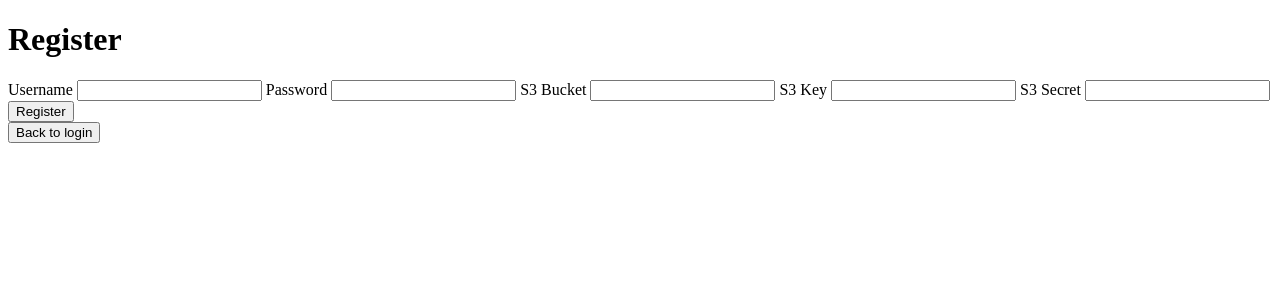
After one commit to jgaye/FlaskDocManager, a Flask app: template templates/register.html in a window 1280 px wide. The commit adds this page. Shown: the top 300 px of the page. Run offline with Flask 2, Linux system fonts and the light colour scheme; the template is opened without the code that fills it, so the values that code supplies are empty.

Commit message:
Register a user with S3 cred functionality added

```diff
--- a/application.py
+++ b/application.py
@@ -31,7 +31,7 @@ db.init_app(application)
   auth routes
 '''
 
-from helpers.auth import auth_login, auth_logout
+from helpers.auth import auth_login, auth_logout, auth_register
 
 # Login page
 @application.route("/", methods=['GET', 'POST'])
@@ -54,6 +54,20 @@ def logout():
 
   return redirect(url_for('login'))
 
+@application.route("/register", methods=['GET', 'POST'])
+def register():
+  if request.method == 'POST':
+    result = auth_register(request)
+
+    if result is None:
+      flash("User successfully registered. Now please login")
+      return redirect(url_for('login'))
+
+    flash(result)
+    return redirect(url_for('register'))
+
+  return render_template('register.html')
+
 '''
   doc management setup and routes
 '''
@@ -68,42 +82,42 @@ def logout():
 # from S3Helper import list, download, delete, upload
 
 # Listing page
-@application.route("/index")
-def index():
+# @application.route("/index")
+# def index():
 
-  # Get the list of documents
-  documents = list()
+#   # Get the list of documents
+#   documents = list()
 
-  # Display the list with controls
-  return render_template('listPage.html', documents = documents)
+#   # Display the list with controls
+#   return render_template('listPage.html', documents = documents)
 
-@application.route("/<string:document>", methods=['GET', 'POST'])
-def act_on_document(document):
-  if request.method == 'GET':
-    # Try to perform the download and get a confirmation message
-    result = download(document)
+# @application.route("/<string:document>", methods=['GET', 'POST'])
+# def act_on_document(document):
+#   if request.method == 'GET':
+#     # Try to perform the download and get a confirmation message
+#     result = download(document)
 
-    # Flash allows to show the confirmation message at index
-    flash(result)
-    return redirect(url_for('index'))
+#     # Flash allows to show the confirmation message at index
+#     flash(result)
+#     return redirect(url_for('index'))
 
-  # the method should be DELETE but the template doesn't support DELETE
-  elif request.method == 'POST':
-    # Try to perform the delete and get a confirmation message
-    result = delete(document)
+#   # the method should be DELETE but the template doesn't support DELETE
+#   elif request.method == 'POST':
+#     # Try to perform the delete and get a confirmation message
+#     result = delete(document)
 
-    # Flash allows to show the confirmation message at index
-    flash(result)
-    return redirect(url_for('index'))
+#     # Flash allows to show the confirmation message at index
+#     flash(result)
+#     return redirect(url_for('index'))
 
-@application.route('/upload', methods=['GET', 'POST'])
-def upload_document():
-  if request.method == 'POST':
-    # Try to perform the upload and get a confirmation message
-    result = upload(request)
+# @application.route('/upload', methods=['GET', 'POST'])
+# def upload_document():
+#   if request.method == 'POST':
+#     # Try to perform the upload and get a confirmation message
+#     result = upload(request)
 
-    # Flash allows to show the confirmation message at index
-    flash(result)
-    return redirect(url_for('index'))
+#     # Flash allows to show the confirmation message at index
+#     flash(result)
+#     return redirect(url_for('index'))
 
-  return render_template('uploadPage.html')
+#   return render_template('uploadPage.html')
--- a/templates/login.html
+++ b/templates/login.html
@@ -25,3 +25,7 @@
     <input type="submit" value="Log In">
   </form>
 {% endblock %}
+
+<form action="{{ url_for('register') }}" method="GET">
+  <button>Or register</button>
+</form>
--- /dev/null
+++ b/templates/register.html
@@ -0,0 +1,27 @@
+<!doctype html>
+
+<link rel="stylesheet" href="{{ url_for('static', filename='main.css') }}">
+
+{% block header %}
+  <h1>{% block title %}Register{% endblock %}</h1>
+{% endblock %}
+
+{% block content %}
+  <form method="post">
+    <label for="username">Username</label>
+    <input name="username" id="username" required>
+    <label for="password">Password</label>
+    <input type="password" name="password" id="password" required>
+    <label for="s3_bucket">S3 Bucket</label>
+    <input name="s3_bucket" id="s3_bucket" required>
+    <label for="s3_key">S3 Key</label>
+    <input name="s3_key" id="s3_key" required>
+    <label for="s3_secret">S3 Secret</label>
+    <input type="password" name="s3_secret" id="s3_secret" required>
+    <input type="submit" value="Register">
+  </form>
+{% endblock %}
+
+<form action="{{ url_for('login') }}" method="GET">
+  <button>Back to login</button>
+</form>
```
Also changed, not shown: helpers/auth.py (+35 -1 lines), schema.sql (+4 -5 lines), instance/user.sqlite.
